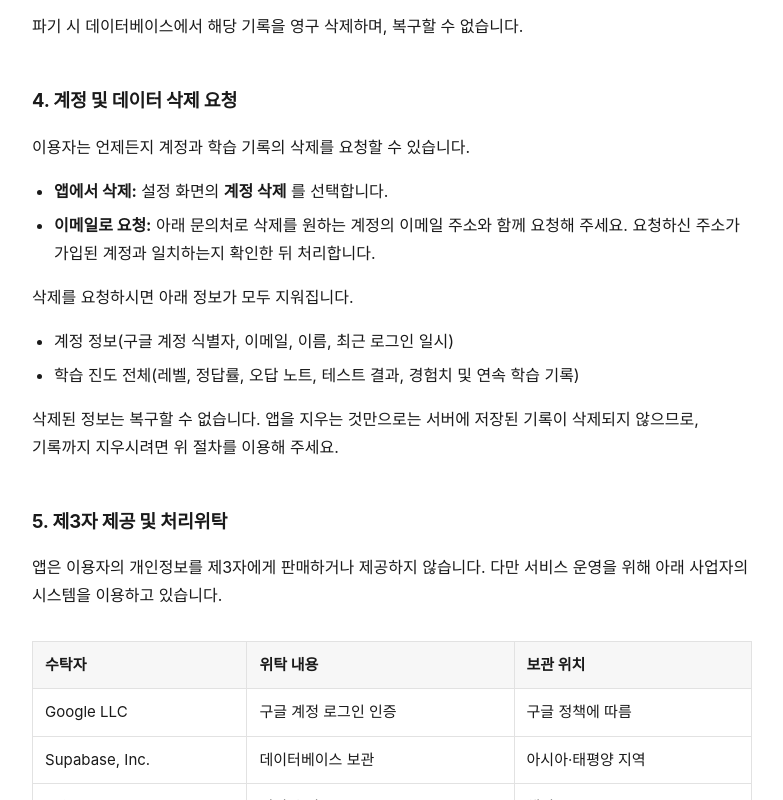
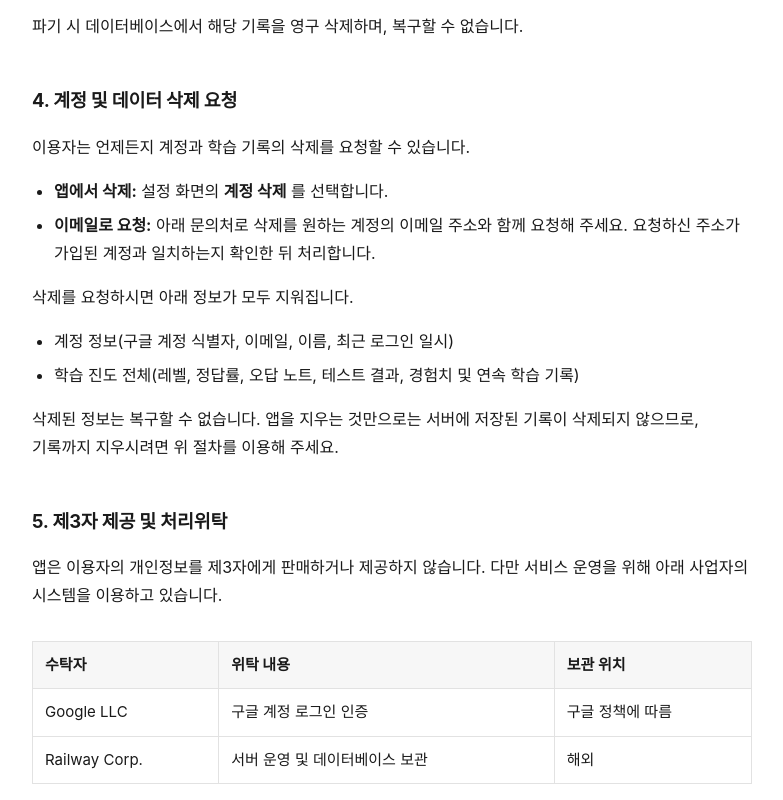
Before and after one commit to perfume1257-collab/vocalevel-privacy, a plain HTML site: page index.html in a window 1280 px wide. Shown: the part 2000-2800 px from the top of the page, without its empty margins (248-1031 px from the left). Drawn offline with Linux system fonts and the light colour scheme.

Commit message:
수탁자 표에서 Supabase 제거, 서버·DB 를 Railway 로 통합
실제 운영 환경과 방침이 어긋나 있던 것을 바로잡는다.

이 앱의 데이터베이스는 Supabase 가 아니라 Railway 의 Postgres 다. 예전에
Supabase 를 쓰다 옮겼는데 방침이 따라오지 않았다. 쓰지 않는 사업자를 수탁자로
적어 두면 실제 구성과 어긋나므로, Supabase 행을 빼고 Railway 행의 위탁 내용을
"서버 운영 및 데이터베이스 보관" 으로 합쳤다.

시행일(2026-08-24)은 그대로 둔다. 이용자에게 불리한 변경이 아니라 사실 정정이므로
새 시행일을 둘 이유가 없다. 최종 수정일만 2026-09-08 로 고쳤다.

Co-Authored-By: Claude Opus 5 <noreply@anthropic.com>

```diff
--- a/index.html
+++ b/index.html
@@ -133,7 +133,7 @@
       <header>
         <h1>공부해보카 개인정보처리방침</h1>
         <p class="meta">
-          시행일: 2026년 8월 24일 · 최종 수정일: 2026년 8월 24일
+          시행일: 2026년 8월 24일 · 최종 수정일: 2026년 9월 8일
         </p>
       </header>
 
@@ -297,13 +297,8 @@
               <td>구글 정책에 따름</td>
             </tr>
             <tr>
-              <td>Supabase, Inc.</td>
-              <td>데이터베이스 보관</td>
-              <td>아시아·태평양 지역</td>
-            </tr>
-            <tr>
               <td>Railway Corp.</td>
-              <td>서버 운영</td>
+              <td>서버 운영 및 데이터베이스 보관</td>
               <td>해외</td>
             </tr>
           </tbody>
```
